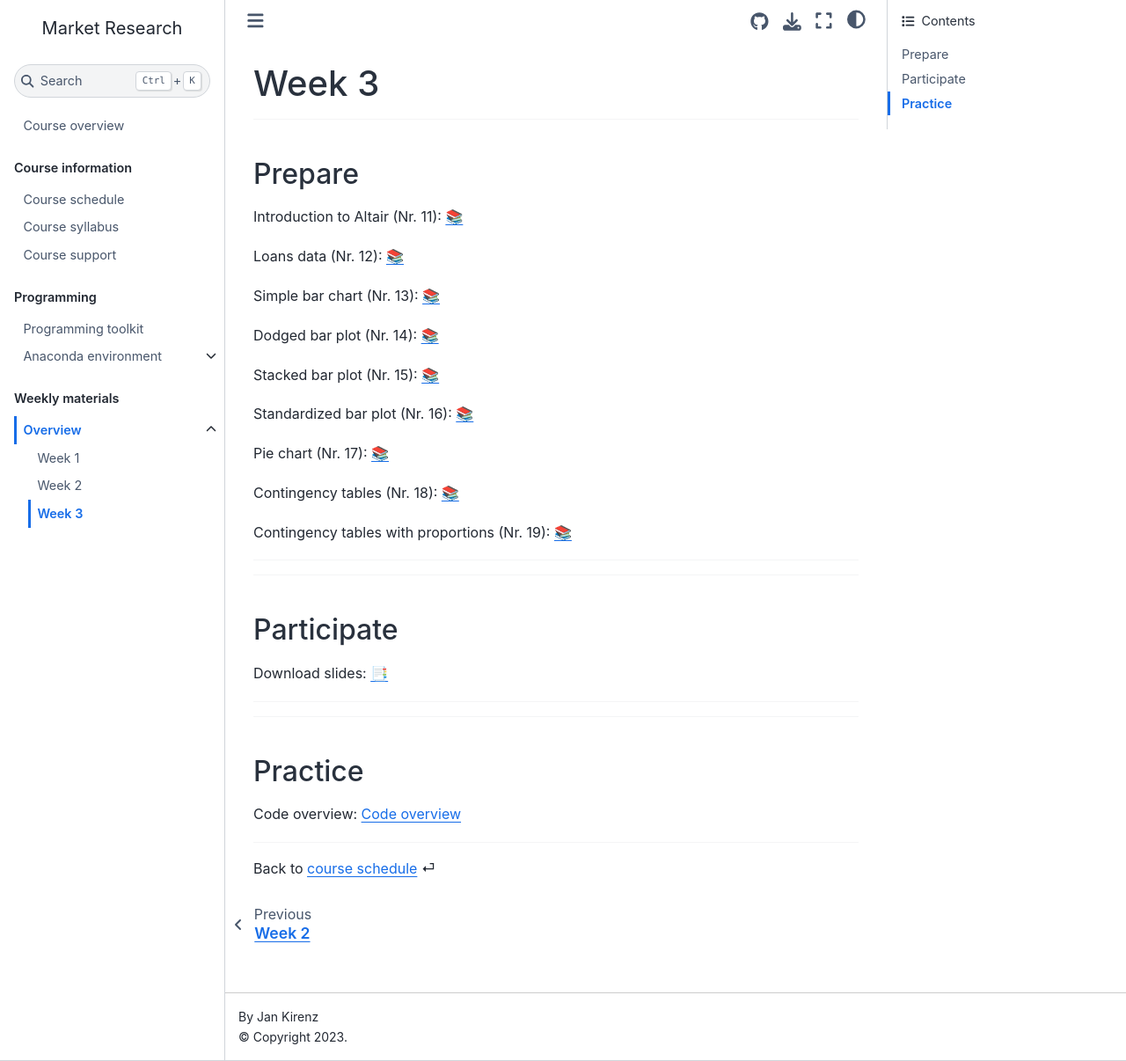
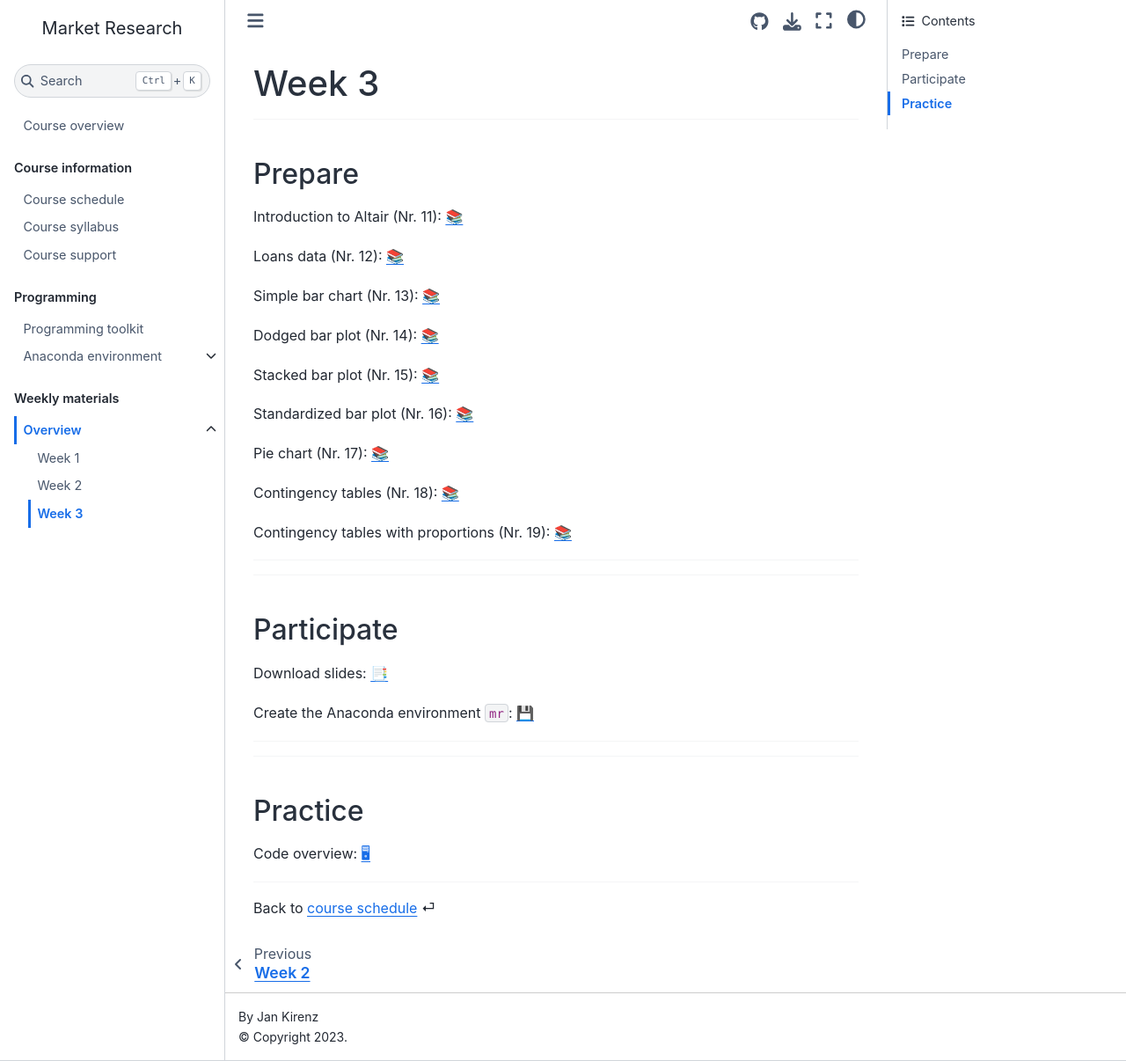
Before and after one commit to mr-ws22/website, a Jupyter Book: the page built from weeks/week3.md, in a window 1280 px wide and 1206 px high. Shown: the whole window at 88% size. Built offline with Jupyter Book 1.0.4 settings and Sphinx 7.4.7 and the Sphinx Book theme 1.1.4, drawn with Linux system fonts in a browser that asks for light colours; comment, search, counter and statistics services are not loaded.

Commit message:
Update week3.md

```diff
--- a/weeks/week3.md
+++ b/weeks/week3.md
@@ -45,6 +45,7 @@ Contingency tables with proportions (Nr. 19): [📚](https://openintro-ims.netli
 Download slides: [📑](https://drive.google.com/file/d/1-ZClN3oVlIwMtL8n1Z4dWyTIqH7kMdO4/view?usp=sharing)
 
 
+Create the Anaconda environment `mr`: [💾](../docs/programming-environment.md)
 
 ---
 
@@ -54,7 +55,7 @@ Download slides: [📑](https://drive.google.com/file/d/1-ZClN3oVlIwMtL8n1Z4dWyT
 (practice)=
 ## Practice
 
-Code overview: [](../code/code-overview.md)
+Code overview: [🖥](../code/code-overview.md)
 
 
 
```
